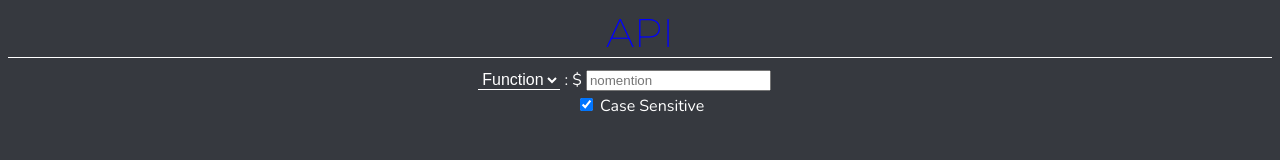
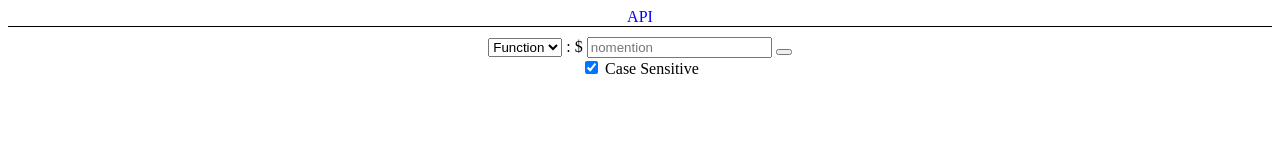
Before and after one commit to hcs1219/bdfd-api, a website: page index.html in a window 1280 px wide. Drawn offline with nearby package versions, Linux system fonts and the light colour scheme.

Commit message:
Update index.html

```diff
--- a/index.html
+++ b/index.html
@@ -10,31 +10,14 @@
     <script src="/highlight/highlight.min.js"></script>
     <link rel="manifest" href="manifest.json">
   </head>
-  <body style="background-color:#36393f;color:white;">
-    <style>
-      @import url('https://fonts.googleapis.com/css2?family=Montserrat:wght@250&display=swap');
-      @import url('https://fonts.googleapis.com/css2?family=Montserrat:wght@200&family=Nunito:wght@300&display=swap');
-
-      input:focus, select:focus, textarea:focus {
-        outline: none;
-      }
-      button {
-        width: 2em;
-        height: 2em;
-        border: 0;
-        background-color: transparent;
-        background-image: url("search.png");
-        background-size: cover;
-        vertical-align: middle;
-       }
-    </style>
-    <header style="text-align:center;border-bottom:thin solid white;margin-bottom:10px;">
-      <a href="/api" target="_blank" style="color:blue;text-decoration:none;font-size:40px;font-family:'Montserrat', sans-serif;">API</a>
+  <body>
+    <header style="text-align:center;border-bottom:thin solid black;margin-bottom:10px;">
+      <a href="/api" target="_blank" style="color:blue;text-decoration:none;">API</a>
     </header>
-    <div style="font-family:'Nunito', sans-serif;text-align:center;">
+    <div style="text-align:center;">
       <form>
         <div>
-          <select name="search" style="background:none;font-size:16px;color:white;border:none;border-bottom: 0.5px solid white;">
+          <select name="search">
             <option value="function" selected>Function</option>
             <option value="callback">Callback</option>
           </select>
```
